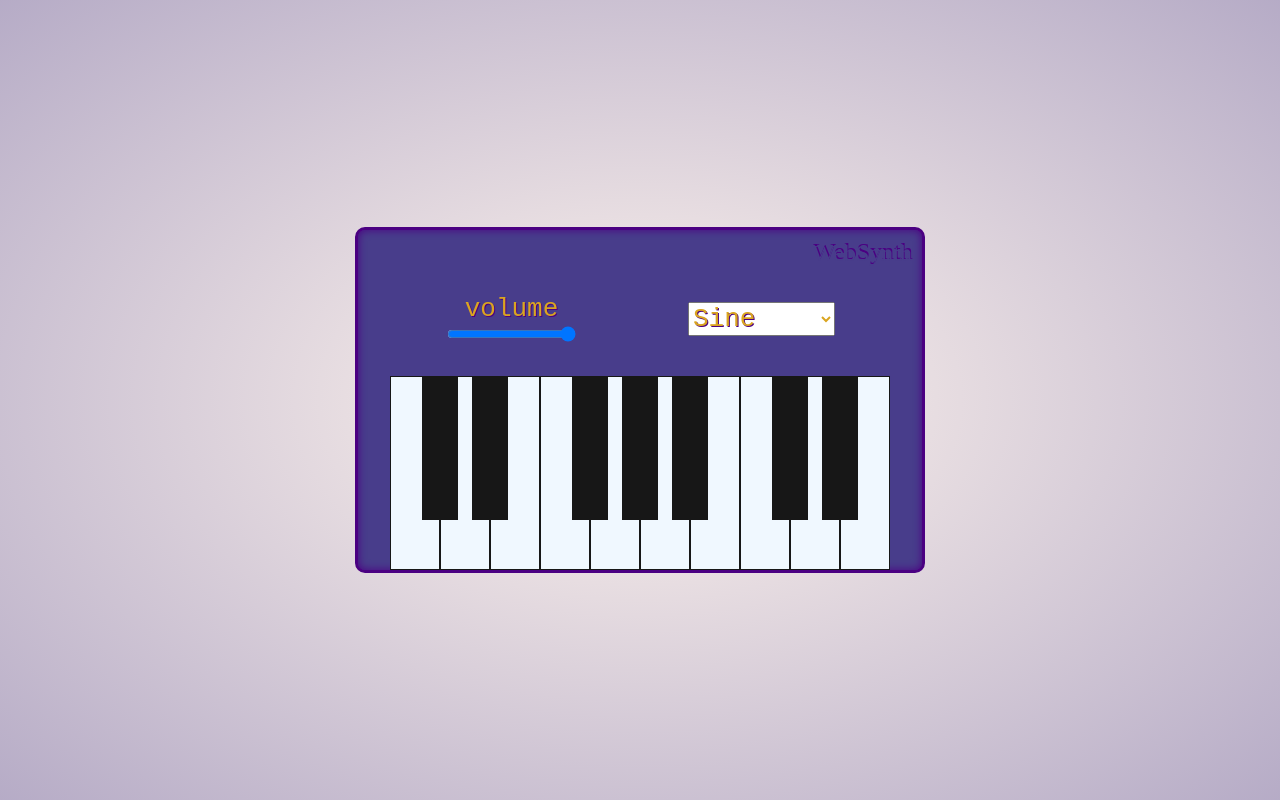
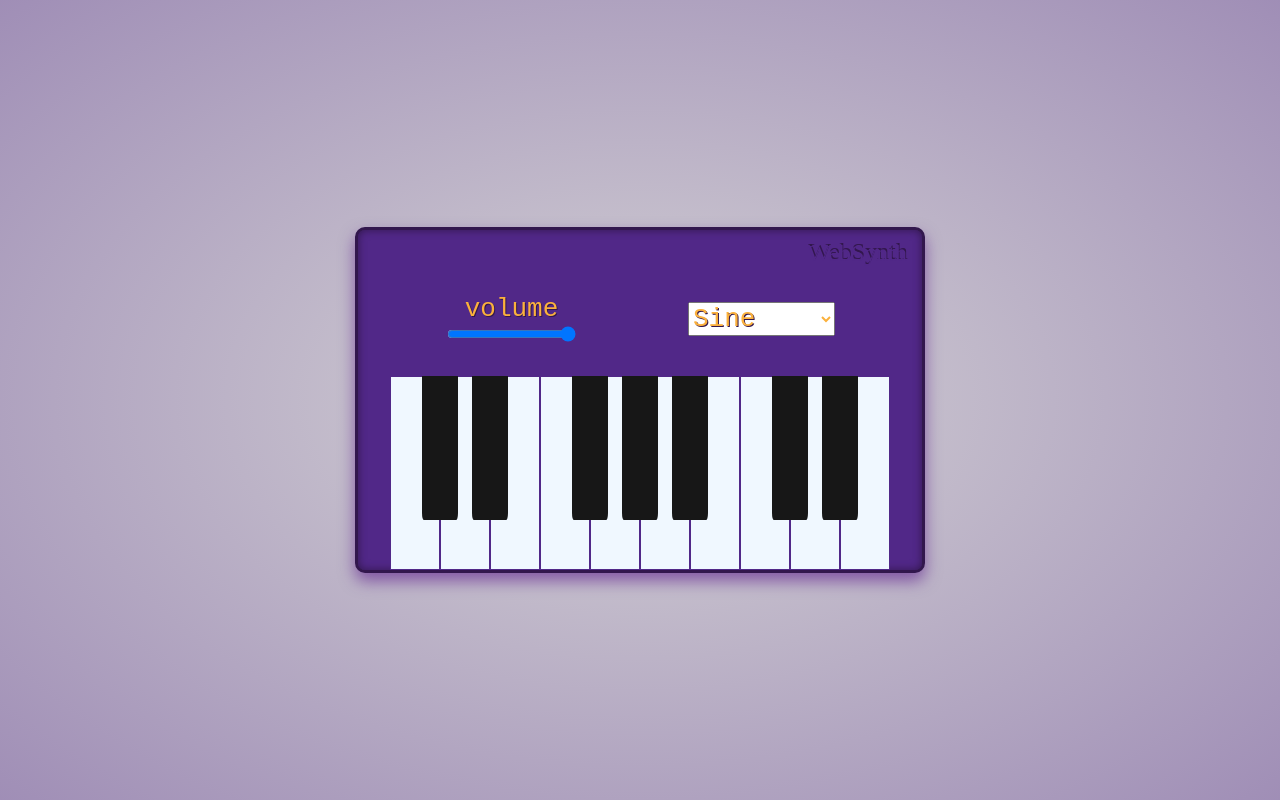
Before and after one commit to jumpbubble/WebSynth, a React (Create React App) app: page / in a window 1280 px wide. Built offline with nearby package versions, Linux system fonts and the light colour scheme.

Commit message:
rework colors

```diff
--- a/src/App.scss
+++ b/src/App.scss
@@ -1,5 +1,5 @@
-$site-background-color: #483D8B; // dark slate blue
-$site-background-color-gradient: #FFF5EE; // floral white
+$site-background-color: #512888; // dark slate blue
+$site-background-color-gradient: #D4D2D5; // floral white
 
 .App {
   text-align: center;
--- a/src/components/Rack.scss
+++ b/src/components/Rack.scss
@@ -1,14 +1,15 @@
-$site-background-color: #483D8B; // dark slate blue
-$site-background-color-gradient: #FFF5EE; // floral white
-$synth-background-color: #483D8B; // dark slate blue
-$synth-border-color: #4B0082; // indigo
-$synth-detail-color-primary: #DC143C; // crimson
-$synth-detail-color-secondary: #DAA520	; // goldenrod
+$site-background-color: #512888; // dark slate blue
+$site-background-color-gradient: #D4D2D5; // floral white
+$synth-background-color: #512888; // dark slate blue
+$synth-border-color: #32174D; // indigo
+$synth-border-color-trans: #4B008288; // indigo transparent
+$synth-detail-color-primary: #EA1F48; // crimson
+$synth-detail-color-secondary: #FBB13C	; // goldenrod
 
 .rack {
   background-color: $synth-background-color;
   border: 3px solid $synth-border-color;
-  box-shadow: inset 0 0 0.5rem $synth-border-color;
+  box-shadow: inset 0 0 0.5rem $synth-border-color,  0px 0.5rem 1rem $synth-border-color-trans;
   border-radius: 10px;
   text-align: right;
   position: relative;
@@ -22,7 +23,7 @@ $synth-detail-color-secondary: #DAA520	; // goldenrod
 
   .branding {
     position: absolute;
-    right: 10px;
+    right: 15px;
     top: 10px;
     font-size: 1.5rem;
     font-family: cursive;
@@ -77,8 +78,12 @@ $key-width: 3rem;
 $black-key-ratio: 0.75;
 $key-height: 12rem;
 
+// try to prevent the controller from breaking on mobile portrait view
 .controller {
   margin: 0 2rem 0;
+  @media only screen and (max-width: 600px) {
+    display: contents;
+  }
 }
 
 .piano-keys {
@@ -105,13 +110,14 @@ $key-height: 12rem;
     height: calc($key-height * $black-key-ratio);
     width: calc($key-width * $black-key-ratio);
     z-index: 2;
+    border-radius: 0 0 5% 5%;
   }
 
   .white-key {
     background-color: $piano-white;
     height: $key-height;
     width: $key-width;
-    border: 1px solid $piano-black;
+    border: 1px solid $site-background-color;
     z-index: 1;
   }
 
```
